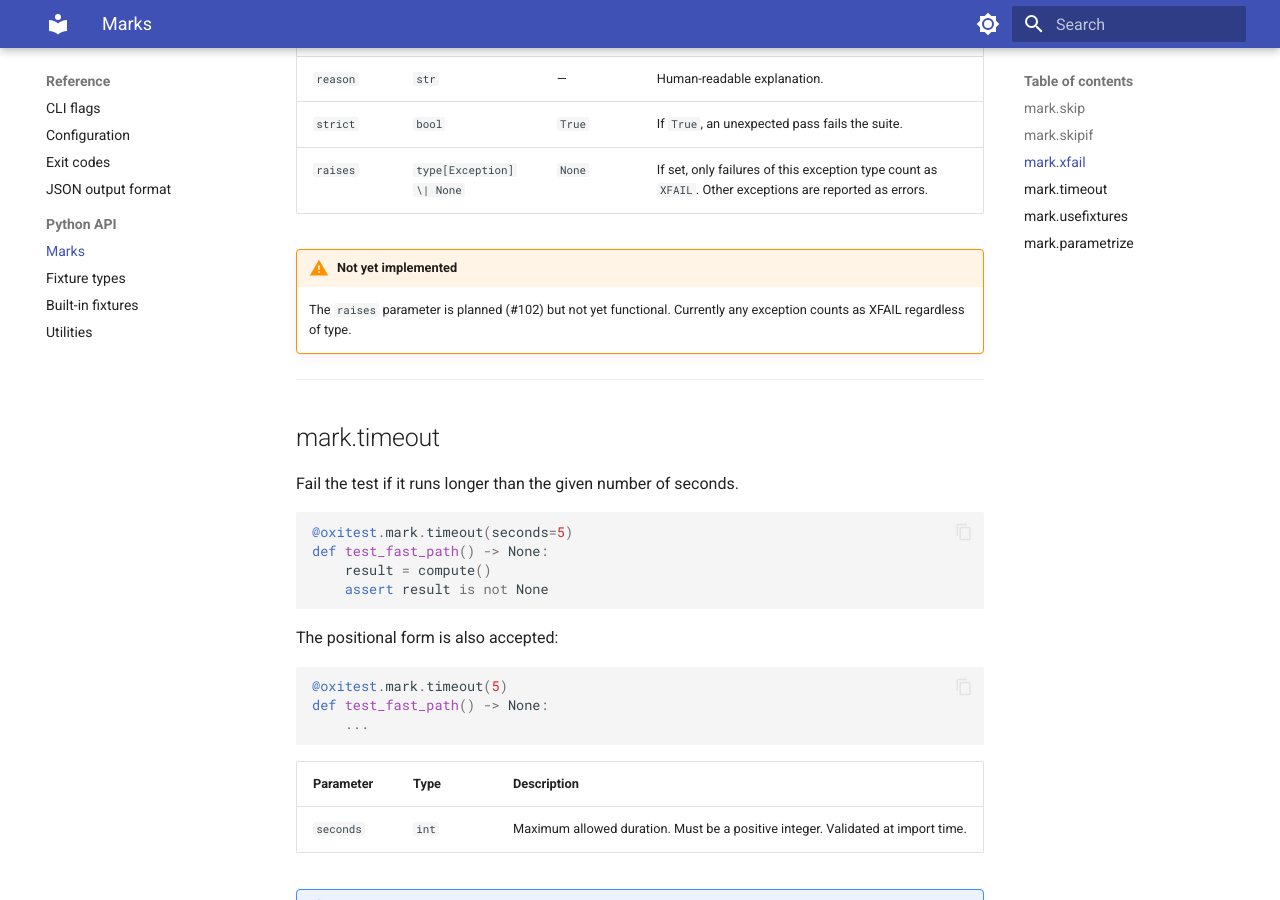
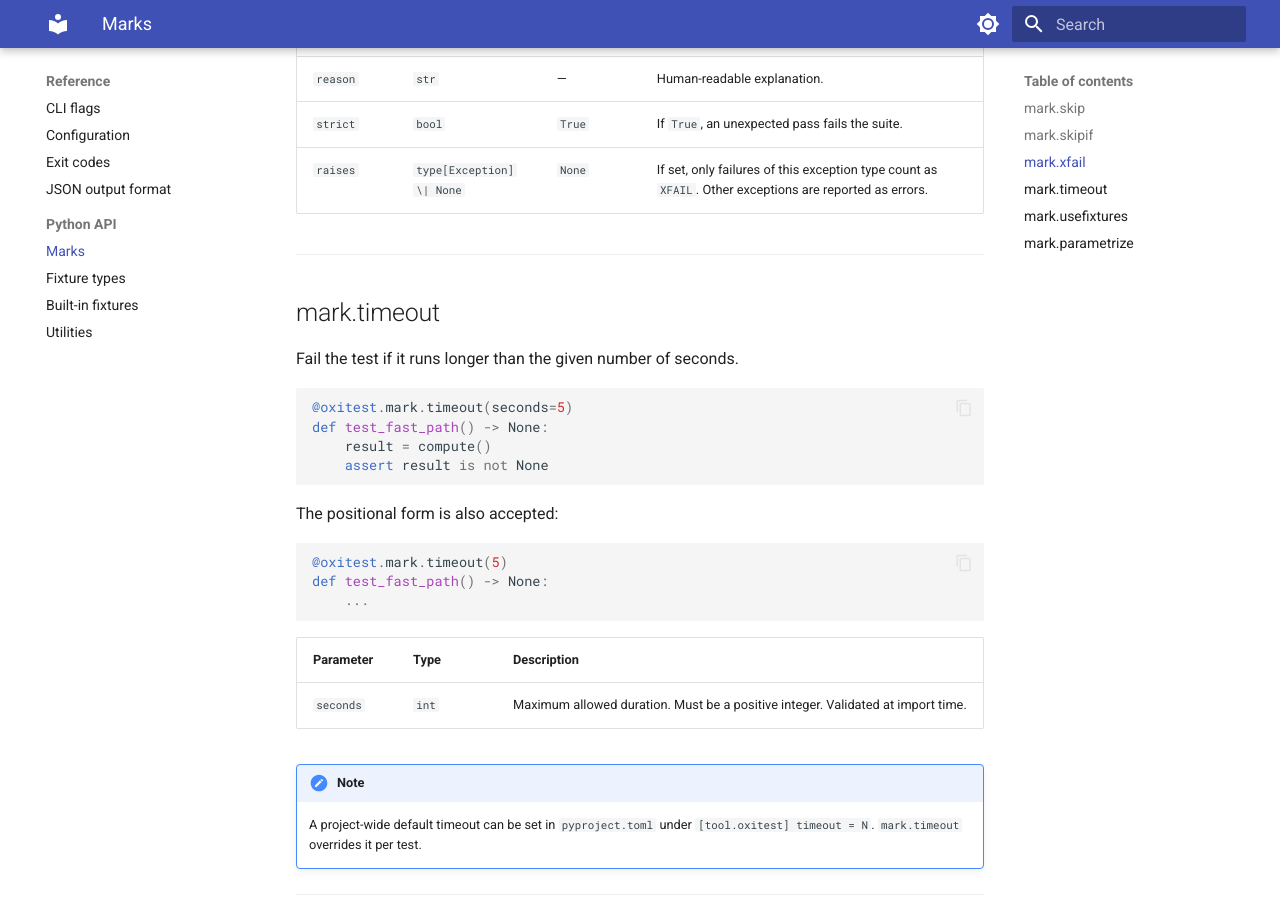
Before and after one commit to kalonji-tools/oxitest, an MkDocs documentation site: the page built from docs/src/reference/python-api/marks.md, in a window 1280 px wide and 900 px high, scrolled down 1590 px. Built offline with MkDocs 1.6.1 and Material for MkDocs 9.7.7, drawn with Linux system fonts in a browser that asks for light colours.

Commit message:
docs: remove xfail raises 'not yet implemented' note
The raises parameter is now functional.

Assisted-by: Claude Opus 4.6 (1M context) <noreply@anthropic.com>

```diff
--- a/docs/src/reference/python-api/marks.md
+++ b/docs/src/reference/python-api/marks.md
@@ -69,10 +69,6 @@ def test_must_still_fail() -> None:
 | `strict` | `bool` | `True` | If ``True``, an unexpected pass fails the suite. |
 | `raises` | `type[Exception] \| None` | `None` | If set, only failures of this exception type count as `XFAIL`. Other exceptions are reported as errors. |
 
-!!! warning "Not yet implemented"
-    The `raises` parameter is planned (#102) but not yet functional. Currently
-    any exception counts as XFAIL regardless of type.
-
 ---
 
 ## mark.timeout
```
Also changed, not shown: 1 other file.
